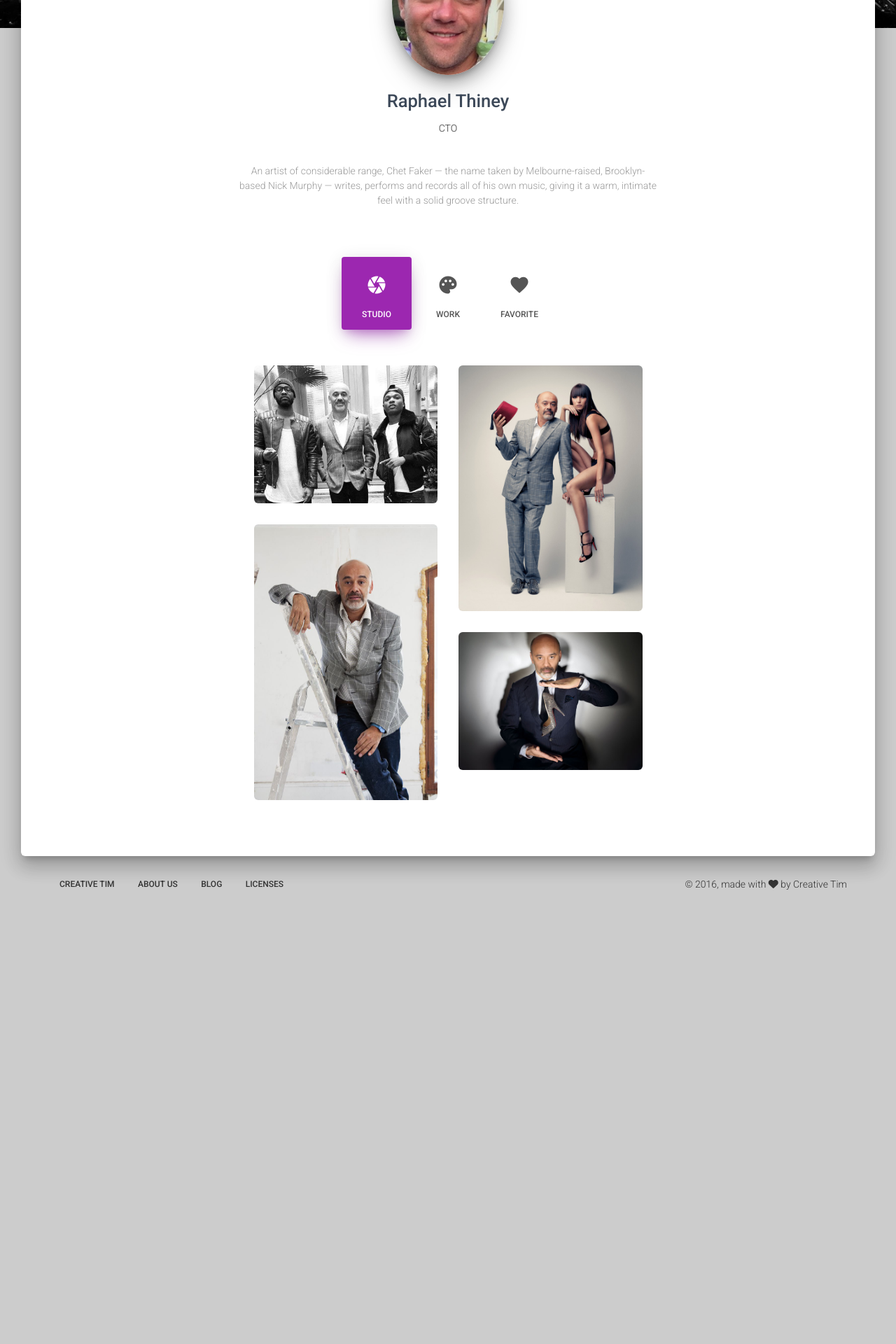
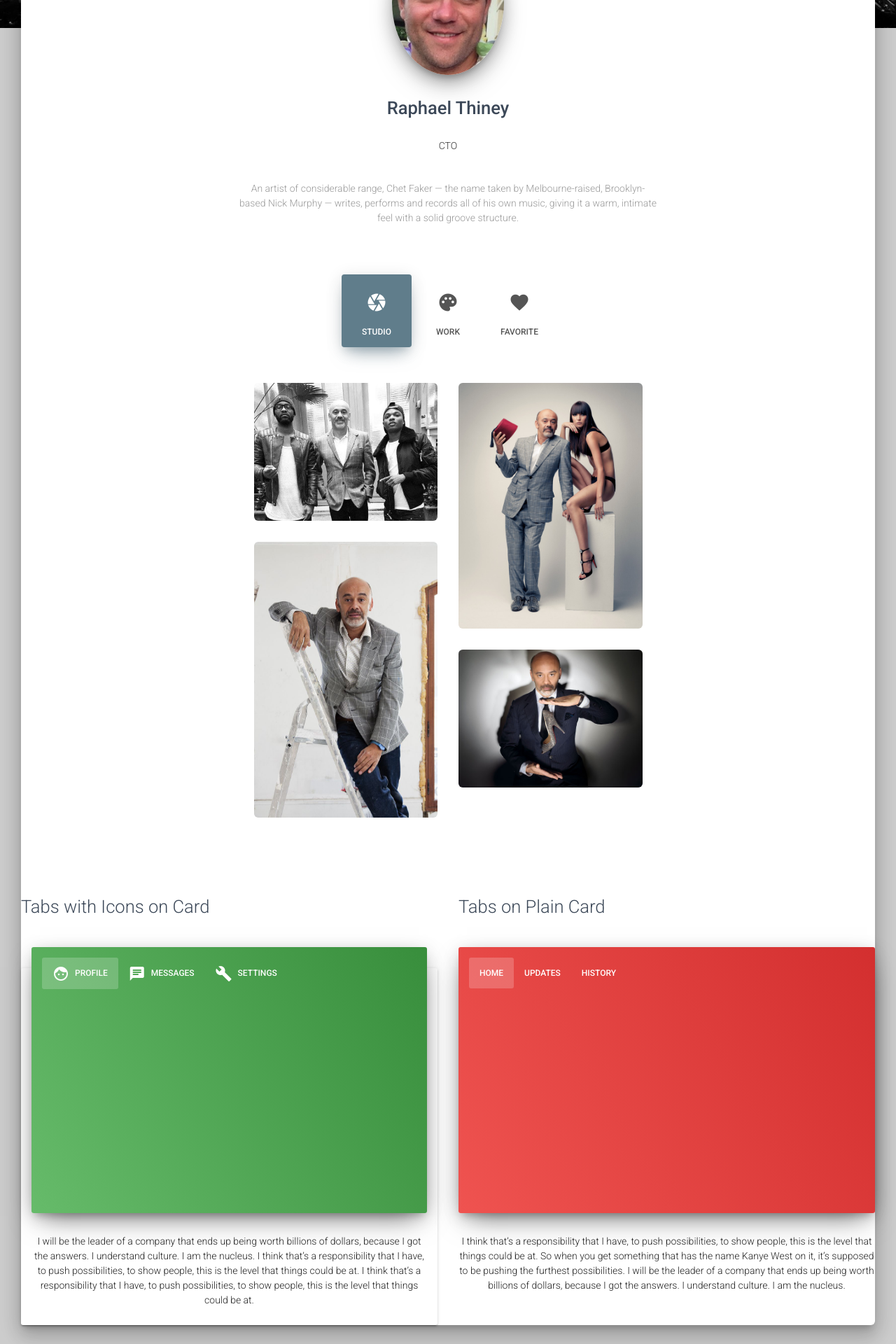
Before and after one commit to rthiney/personal, an Angular app: page / in a window 1280 px wide. Shown: the part 340-2260 px from the top of the page at 70% size. Before the commit the page ends 1644 px from the top, so only its background shows below. Built offline with nearby package versions, Linux system fonts and the light colour scheme.

Commit message:
color change

```diff
--- a/src/assets/sass/material-kit/_variables.scss
+++ b/src/assets/sass/material-kit/_variables.scss
@@ -23,11 +23,11 @@ $white-color: #FFFFFF !default;
 
 $gray-color:  #999999 !default;
 
-$brand-primary: $purple !default;
+$brand-primary: $blue-grey !default;
 $brand-success: $green !default;
 $brand-danger: $red !default;
 $brand-warning: $yellow !default;
-$brand-info: $light-blue !default;
+$brand-info: $grey !default;
 $brand-rose: $pink !default;
 
 $border-radius-base: 3px !default;
--- a/src/index.html
+++ b/src/index.html
@@ -23,6 +23,7 @@
 
 	<!-- CSS Files -->
     <link href="assets/css/bootstrap.min.css" rel="stylesheet" />
+	<link href="assets/css/demo.css" rel="stylesheet" />
 
 
 </head>
@@ -168,6 +169,98 @@
 
 	            </div>
 	        </div>
+
+          	<div class="row">
+					<div class="col-md-6">
+						<div class="title">
+							<h3>Tabs with Icons on Card</h3>
+						</div>
+
+						<!-- Tabs with icons on Card -->
+						<div class="card card-nav-tabs">
+							<div class="header header-success">
+								<!-- colors: "header-primary", "header-info", "header-success", "header-warning", "header-danger" -->
+								<div class="nav-tabs-navigation">
+									<div class="nav-tabs-wrapper">
+										<ul class="nav nav-tabs" data-tabs="tabs">
+											<li class="active">
+												<a href="#profile" data-toggle="tab">
+													<i class="material-icons">face</i>
+													Profile
+												</a>
+											</li>
+											<li>
+												<a href="#messages" data-toggle="tab">
+													<i class="material-icons">chat</i>
+													Messages
+												</a>
+											</li>
+											<li>
+												<a href="#settings" data-toggle="tab">
+													<i class="material-icons">build</i>
+													Settings
+												</a>
+
+											</li>
+										</ul>
+									</div>
+								</div>
+							</div>
+							<div class="content">
+								<div class="tab-content text-center">
+									<div class="tab-pane active" id="profile">
+										<p> I will be the leader of a company that ends up being worth billions of dollars, because I got the answers. I understand culture. I am the nucleus. I think that’s a responsibility that I have, to push possibilities, to show people, this is the level that things could be at. I think that’s a responsibility that I have, to push possibilities, to show people, this is the level that things could be at. </p>
+									</div>
+									<div class="tab-pane" id="messages">
+										<p> I think that’s a responsibility that I have, to push possibilities, to show people, this is the level that things could be at. I will be the leader of a company that ends up being worth billions of dollars, because I got the answers. I understand culture. I am the nucleus. I think that’s a responsibility that I have, to push possibilities, to show people, this is the level that things could be at.</p>
+									</div>
+									<div class="tab-pane" id="settings">
+										<p>I think that’s a responsibility that I have, to push possibilities, to show people, this is the level that things could be at. So when you get something that has the name Kanye West on it, it’s supposed to be pushing the furthest possibilities. I will be the leader of a company that ends up being worth billions of dollars, because I got the answers. I understand culture. I am the nucleus.</p>
+									</div>
+								</div>
+							</div>
+						</div>
+						<!-- End Tabs with icons on Card -->
+
+					</div>
+
+					<div class="col-md-6">
+						<div class="title">
+							<h3>Tabs on Plain Card</h3>
+						</div>
+
+						<!-- Tabs on Plain Card -->
+						<div class="card card-nav-tabs card-plain">
+							<div class="header header-danger">
+								<!-- colors: "header-primary", "header-info", "header-success", "header-warning", "header-danger" -->
+								<div class="nav-tabs-navigation">
+									<div class="nav-tabs-wrapper">
+										<ul class="nav nav-tabs" data-tabs="tabs">
+											<li class="active"><a href="#home" data-toggle="tab">Home</a></li>
+											<li><a href="#updates" data-toggle="tab">Updates</a></li>
+											<li><a href="#history" data-toggle="tab">History</a></li>
+										</ul>
+									</div>
+								</div>
+							</div>
+							<div class="content">
+								<div class="tab-content text-center">
+									<div class="tab-pane active" id="home">
+										<p>I think that’s a responsibility that I have, to push possibilities, to show people, this is the level that things could be at. So when you get something that has the name Kanye West on it, it’s supposed to be pushing the furthest possibilities. I will be the leader of a company that ends up being worth billions of dollars, because I got the answers. I understand culture. I am the nucleus.</p>
+									</div>
+									<div class="tab-pane" id="updates">
+										<p> I will be the leader of a company that ends up being worth billions of dollars, because I got the answers. I understand culture. I am the nucleus. I think that’s a responsibility that I have, to push possibilities, to show people, this is the level that things could be at. I think that’s a responsibility that I have, to push possibilities, to show people, this is the level that things could be at. </p>
+									</div>
+									<div class="tab-pane" id="history">
+										<p> I think that’s a responsibility that I have, to push possibilities, to show people, this is the level that things could be at. I will be the leader of a company that ends up being worth billions of dollars, because I got the answers. I understand culture. I am the nucleus. I think that’s a responsibility that I have, to push possibilities, to show people, this is the level that things could be at.</p>
+									</div>
+								</div>
+							</div>
+						</div>
+						<!-- End Tabs on plain Card -->
+					</div>
+
+				</div>
 		</div>
 
     </div>
```
